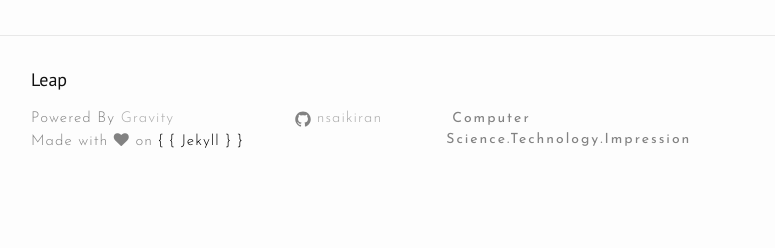
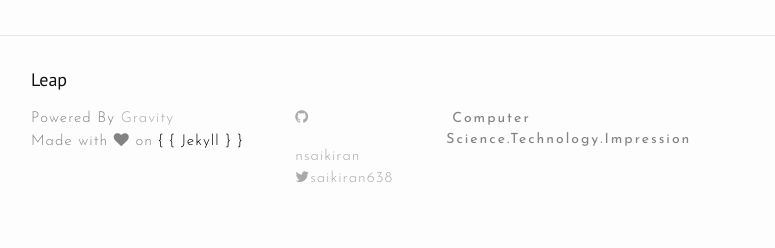
Before and after one commit to nsaikiran/impression, a Jekyll site: the page built from index.html, in a window 1280 px wide. Shown: the part 1013-1261 px from the top of the page, without its empty margins (239-1014 px from the left). Built offline with Jekyll 4.4.1, drawn with Linux system fonts in a browser that asks for light colours; nearby versions of some CDN libraries; the list of posts is cut into pages by our own code; before the commit the page ends 1226 px from its top, so only the background shows below that.

Commit message:
Refactor footer.html in _includes

```diff
--- a/_config.yml
+++ b/_config.yml
@@ -11,7 +11,7 @@
 description: Computer Science.Technology.Impression
 baseurl: "" # the subpath of your site, e.g. /blog
 url: "http://saikiran.blog" # the base hostname & protocol for your site
-twitter_username:
+twitter_username: saikiran638
 github_username:  nsaikiran
 paginate: 5
 
--- a/_includes/footer.html
+++ b/_includes/footer.html
@@ -21,15 +21,13 @@
                 <ul class="social-media-list">
                     {% if site.github_username %}
                     <li>
-                        {% include icon-github.html
-                        username=site.github_username %}
+                        <a href={{"http://github.com/"|append: site.github_username}}><p><i class="fa fa-github"></i></p>{{site.github_username}}</a>
                     </li>
                     {% endif %}
 
                     {% if site.twitter_username %}
                     <li>
-                        {% include icon-twitter.html
-                        username=site.twitter_username %}
+                        <a href={{"http://twitter.com/"|append: site.twitter_username}}><i class="fa fa-twitter" aria-hidden="true"></i>{{site.twitter_username}}</a>
                     </li>
                     {% endif %}
                 </ul>
--- a/_includes/icon-github.html
+++ /dev/null
@@ -1,4 +0,0 @@
-<a href="https://github.com/{{ include.username }}">
-    <span class="icon icon--github">{% include icon-github.svg %}</span>
-    <span class="username">{{ include.username }}</span>
-</a>
--- a/_includes/icon-twitter.html
+++ /dev/null
@@ -1,4 +0,0 @@
-<a href="https://twitter.com/{{ include.username }}">
-    <span class="icon icon--twitter">{% include icon-twitter.svg %}</span>
-    <span class="username">{{ include.username }}</span>
-</a>
```
Also changed, not shown: _includes/icon-github.svg (deleted), _includes/icon-twitter.svg (deleted).
